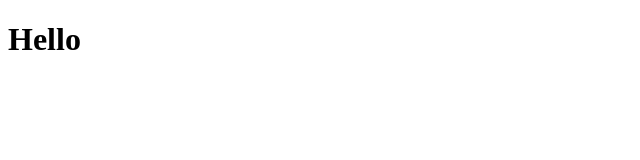
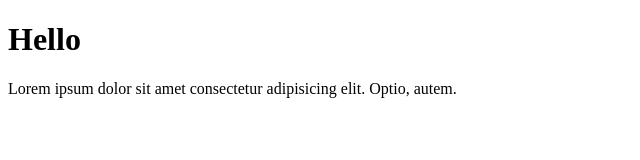
Before and after one commit to TanvirGalive21/website-layout, a plain HTML site: page index.html in a window 1280 px wide. Shown: the whole page, without its empty margins (0-640 px from the left). Drawn offline with Linux system fonts and the light colour scheme.

Commit message:
added a paragraph tag

```diff
--- a/index.html
+++ b/index.html
@@ -10,6 +10,7 @@
 
 <body>
     <h1>Hello</h1>
+    <p>Lorem ipsum dolor sit amet consectetur adipisicing elit. Optio, autem.</p>
 </body>
 
 </html>
```
